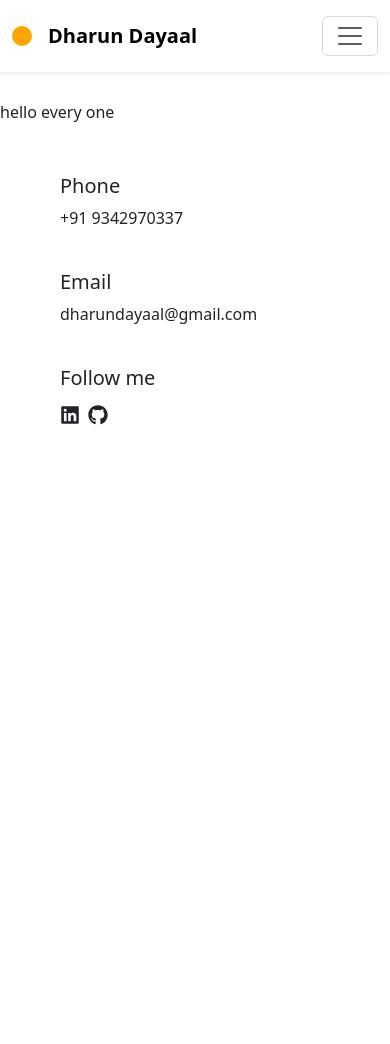
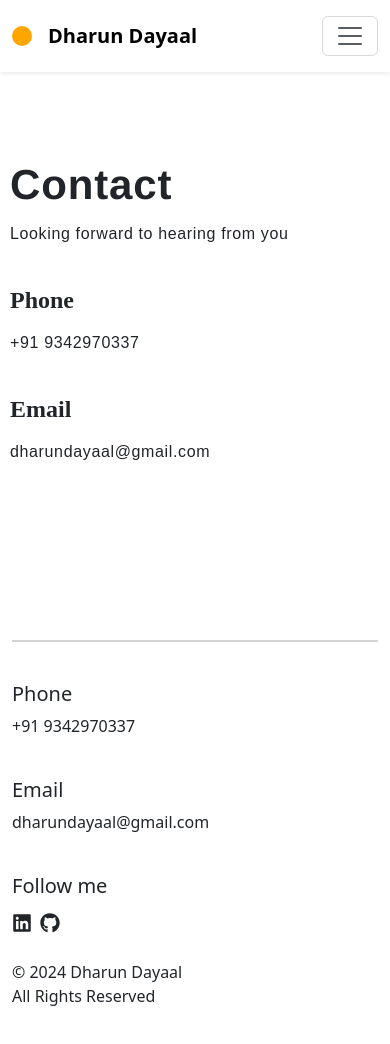
Before and after one commit to DharunDayaal/dharun-portfolio, a React (Vite) app: page /contact in a window 390 px wide. Before the commit the page ends 844 px from the top, so only its background shows below. Built offline with nearby package versions, Linux system fonts and the light colour scheme.

Commit message:
Added footer component and finished  contact page with responsiveness

```diff
--- a/src/components/Footer.jsx
+++ b/src/components/Footer.jsx
@@ -1,26 +1,37 @@
-import React from 'react'
+import React from "react";
+import { FaGithub } from "react-icons/fa";
 import { FaLinkedin } from "react-icons/fa6";
-import { FaGithub } from "react-icons/fa";
+import "./footer.css"
 
 const Footer = () => {
+
+  const horizontalLine = {
+    width: "100%",
+    height: "1px",
+    borderBottom: "2px solid rgba(191, 188, 188, 0.64)",
+    marginBottom: "40px",
+  };
+
   return (
     <>
-        <div className="container-fluid" style={{padding:"0 60px", margin: "50px 0 20px 0"}}>
-            <div></div>
+      <footer
+        className="container-fluid"
+      >
+        <div style={horizontalLine}></div>
         <div className="row">
-                <div className="col-12 col-lg-4">
+          <div className="col-12 col-lg-3">
             <div className="d-block">
               <h5>Phone</h5>
               <p>+91 9342970337</p>
             </div>
           </div>
-                <div className="col-12 col-lg-4 mt-4 mt-lg-0">
+          <div className="col-12 col-lg-3 mt-4 mt-lg-0">
             <div className="d-flex flex-column align-items-left align-items-lg-center">
               <h5>Email</h5>
               <p>dharundayaal@gmail.com</p>
             </div>
           </div>
-                <div className="col-12 col-lg-4 mt-4 mt-lg-0">
+          <div className="col-12 col-lg-3 mt-4 mt-lg-0">
             <div className="d-flex flex-column align-items-lg-end">
               <h5>Follow me</h5>
               <div className="d-flex gap-2 align-items-start me-5">
@@ -29,7 +40,7 @@ const Footer = () => {
                   target="_blank"
                   rel="noopener noreferrer"
                   className="text-dark fs-5"
-                                style={{ textDecoration: 'none' }}
+                  style={{ textDecoration: "none" }}
                 >
                   <FaLinkedin />
                 </a>
@@ -38,17 +49,22 @@ const Footer = () => {
                   target="_blank"
                   rel="noopener noreferrer"
                   className="text-dark fs-5"
-                                style={{ textDecoration: 'none' }}
+                  style={{ textDecoration: "none" }}
                 >
                   <FaGithub />
                 </a>
               </div>
             </div>
           </div>
+          <div className="col-12 col-lg-3 mt-4 mt-lg-0">
+            <div className="d-flex flex-column align-items-lg-end">
+              <p>&copy; 2024 Dharun Dayaal<br /> All Rights Reserved</p>
             </div>
           </div>
+        </div>
+      </footer>
     </>
-  )
-}
+  );
+};
 
-export default Footer
+export default Footer;
--- /dev/null
+++ b/src/components/footer.css
@@ -0,0 +1,4 @@
+footer {
+    padding: 0 60px;
+    margin: 50px 0 20px 0;
+}
--- a/src/components/heroSection.css
+++ b/src/components/heroSection.css
@@ -6,10 +6,10 @@
     display: flex;
     justify-content: center;
     align-items: center;
-    width: 150px; /* Set a fixed width */
-    height: 150px; /* Set the same height as width */
-    border-radius: 50%; /* Makes the button a circle */
-    padding: 0; /* Removes any padding that might affect the circle */
+    width: 150px;
+    height: 150px;
+    border-radius: 50%;
+    padding: 0;
   }
 
   .btn-hover:hover {
--- a/src/pages/ContactPage.jsx
+++ b/src/pages/ContactPage.jsx
@@ -1,8 +1,26 @@
 import React from 'react'
+import "./contactPage.css"
 
 const Contactpage = () => {
   return (
-    <div>hello every one</div>
+    <>
+      <div className="container-fluid contact-div">
+        <div className="d-flex flex-lg-column flex-column justify-content-center align-items-lg-start align-items-start gap-4">
+          <div className="d-flex flex-lg-column flex-column justify-content-center gap-1 contact-style">
+            <h2>Contact</h2>
+            <p>Looking forward to hearing from you</p>
+          </div>
+          <div className="d-flex flex-lg-column flex-column justify-content-center gap-2 contact-style">
+            <h5>Phone</h5>
+            <p>+91 9342970337</p>
+          </div>
+          <div className="d-flex flex-lg-column flex-column justify-content-center gap-2 contact-style">
+            <h5>Email</h5>
+            <p>dharundayaal@gmail.com</p>
+          </div>
+        </div>
+      </div>
+    </>
   )
 }
 
--- /dev/null
+++ b/src/pages/contactPage.css
@@ -0,0 +1,41 @@
+.contact-div {
+    padding: 90px 380px;
+    margin: 110px 0;
+}
+
+.contact-style h2 {
+  font-size: 42px;
+  font-weight: 780;
+  font-family: "Franklin Gothic Medium", "Arial Narrow", Arial, sans-serif;
+  letter-spacing: 0.86px;
+}
+
+.contact-style h5 {
+  font-size: 24px;
+  font-weight: 700;
+  font-family: "sans-serif";
+}
+
+.contact-style p {
+  font-size: 16px;
+  font-family: "Poppins", sans-serif;
+  letter-spacing: 0.64px;
+}
+
+@media screen and (max-width: 1024px) {
+    .contact-div {
+        padding: 90px 300px;
+    }
+}
+
+@media screen and (max-width: 768px) {
+    .contact-div {
+        padding: 90px 200px;
+    }
+}
+
+@media screen and (min-width: 320px) and (max-width: 768px ) {
+    .contact-div {
+        padding: 50px 10px;
+    }
+}
```
Also changed, not shown: src/App.jsx (+10 -10 lines). Lines whose indentation alone changed are shown as unchanged.
